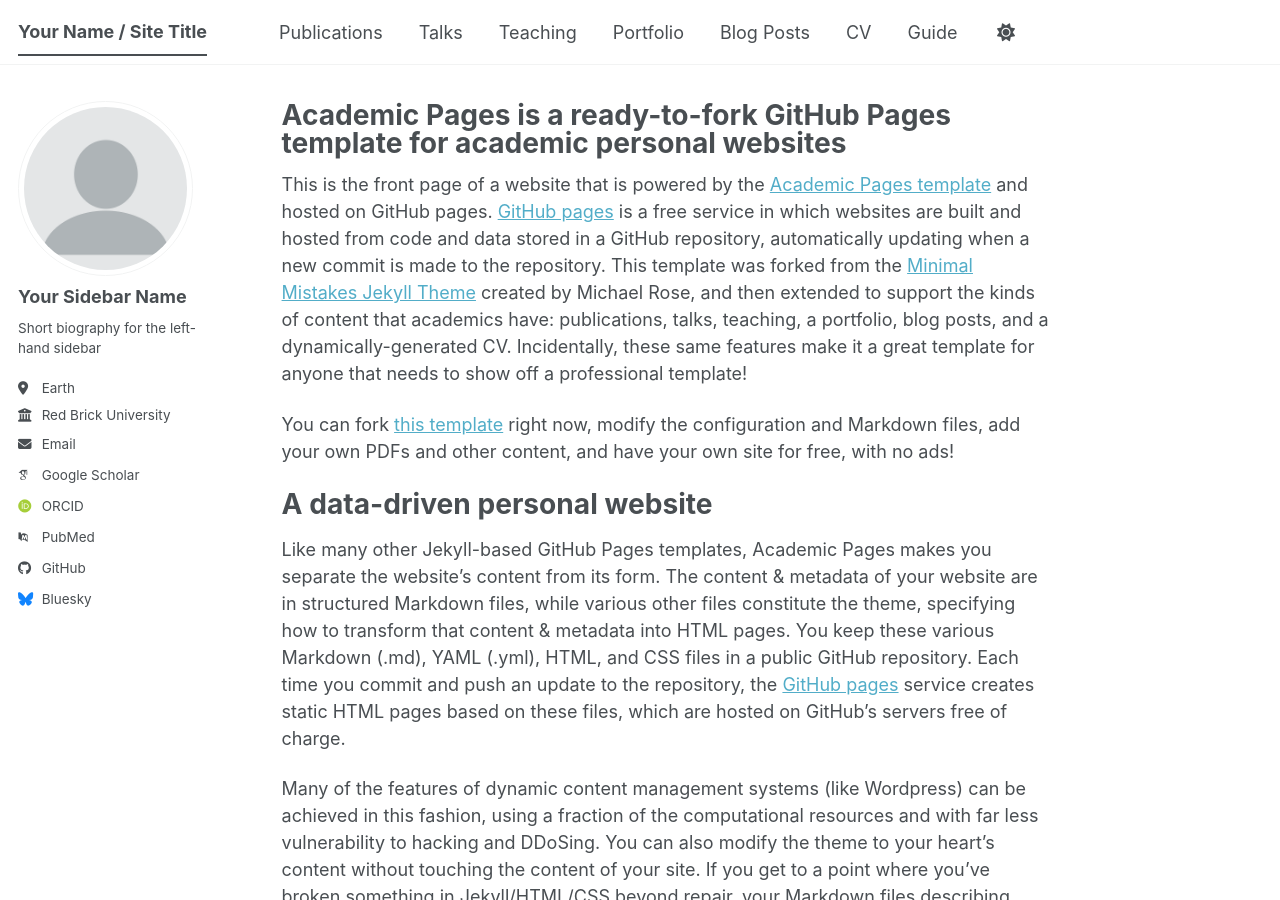
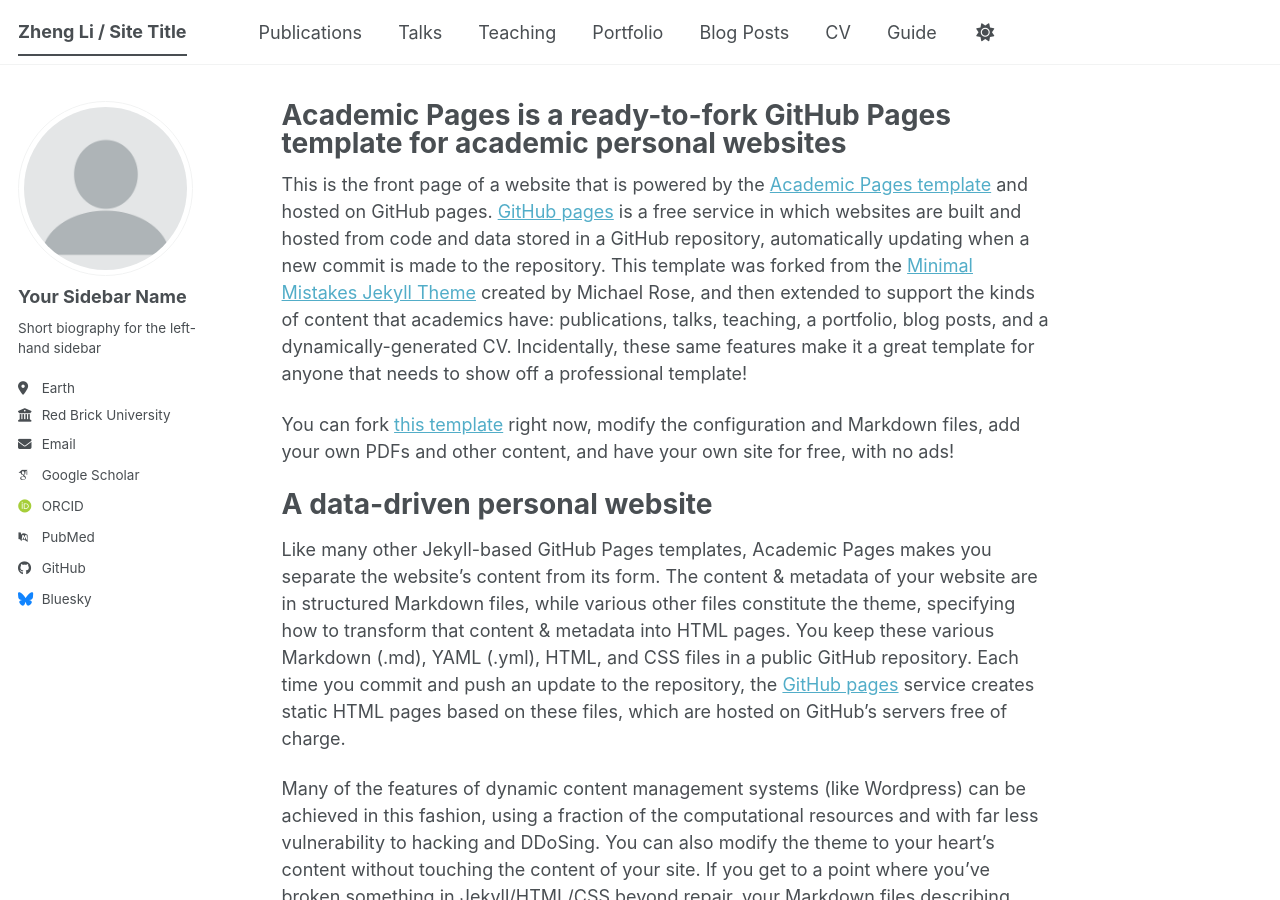
Before and after one commit to Zheng-Li-1998/Zheng-Li-1998, a Jekyll site: the page built from _pages/about.md, in a window 1280 px wide and 900 px high. Built offline with Jekyll 4.4.1, drawn with Linux system fonts in a browser that asks for light colours; some web fonts are replaced; a script bundle is joined from its source files by our own code; library files that are not in the unit come from our copies.

Commit message:
Update _config.yml

```diff
--- a/_config.yml
+++ b/_config.yml
@@ -9,7 +9,7 @@
 # Basic Site Settings
 locale                   : "en-US"
 site_theme               : "default" # The available themes options are "default", "air", "sunrise", "mint", "dirt" and "contrast"
-title                    : "Your Name / Site Title"
+title                    : "Zheng Li / Site Title"
 title_separator          : "-"
 name                     : &name "Your Name"
 description              : &description "Your Name's academic portfolio"   # Update this with a general description of your site, this is the default if not overridden by a page
```
